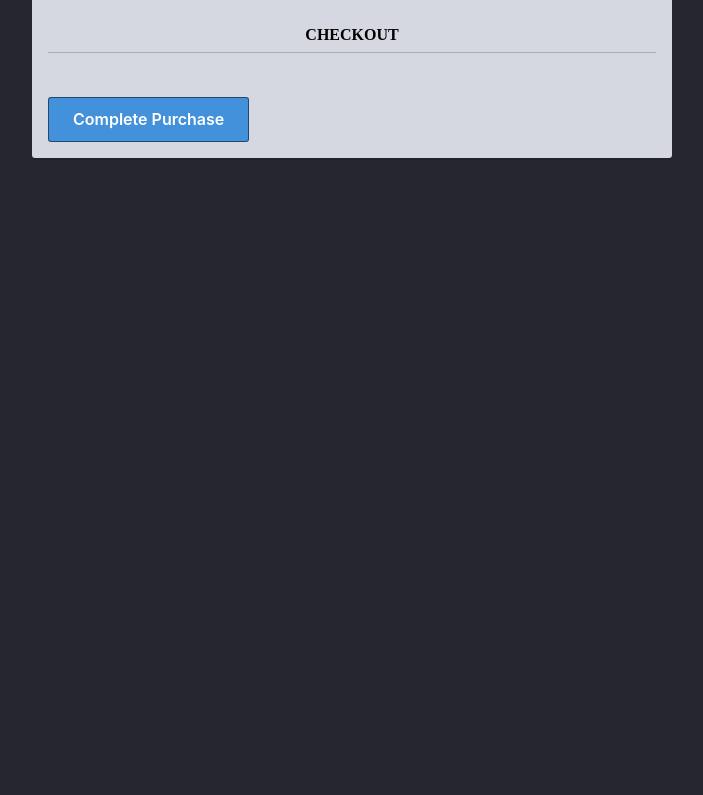
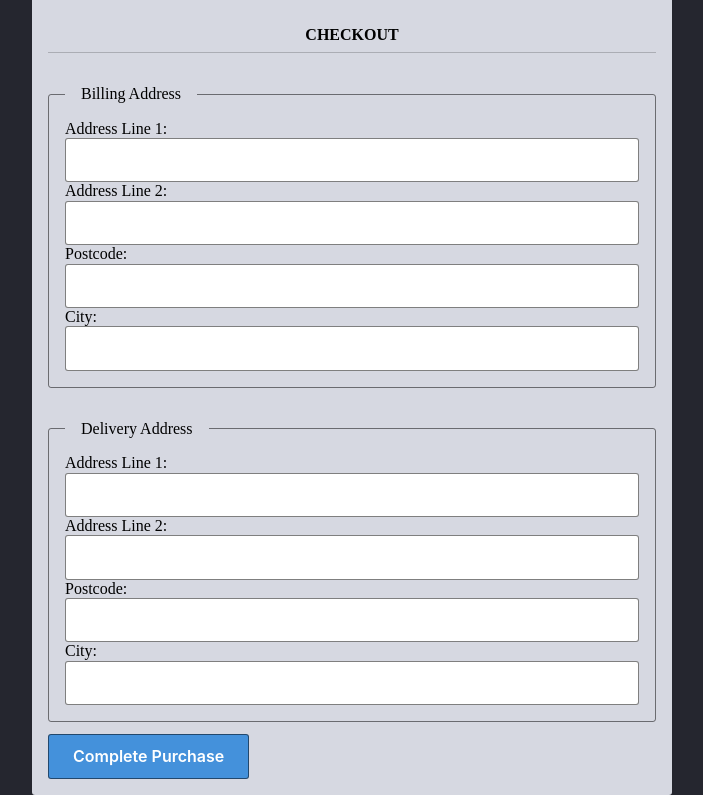
Before and after one commit to mariamoussa/gitexercise, a website: page week-3/26-checkout-groups/index.html in a window 1280 px wide. Shown: the part 259-1054 px from the top of the page, without its empty margins (288-991 px from the left). Before the commit the page ends 800 px from the top, so only its background shows below. Drawn offline with Linux system fonts and the light colour scheme.

Commit message:
Completed 26-checkout-groups exercise

```diff
--- a/week-3/26-checkout-groups/index.html
+++ b/week-3/26-checkout-groups/index.html
@@ -37,7 +37,28 @@
         <div class="checkout">
           <h2 class="checkout__title">Checkout</h2>
           <form method="GET" id="checkout-form" class="checkout__form">
-            <!-- Add the form fields here -->
+            <fieldset>
+              <legend>Billing Address</legend>
+              Address Line 1:
+              <input type="text" name="Billing address line1" />
+              Address Line 2:
+              <input type="text" name="Billing address line2" />
+              Postcode:
+              <input type="text" name="Billing Postcode" />
+              City:
+              <input type="text" name="Billing City" />
+            </fieldset>
+            <fieldset>
+              <legend>Delivery Address</legend>
+              Address Line 1:
+              <input type="text" name="Delivery address line1" />
+              Address Line 2:
+              <input type="text" name="Delivery address line2" />
+              Postcode:
+              <input type="text" name="Delivery Postcode" />
+              City:
+              <input type="text" name="Delivery City" />
+            </fieldset>
 
             <button type="submit">Complete Purchase</button>
           </form>
```
